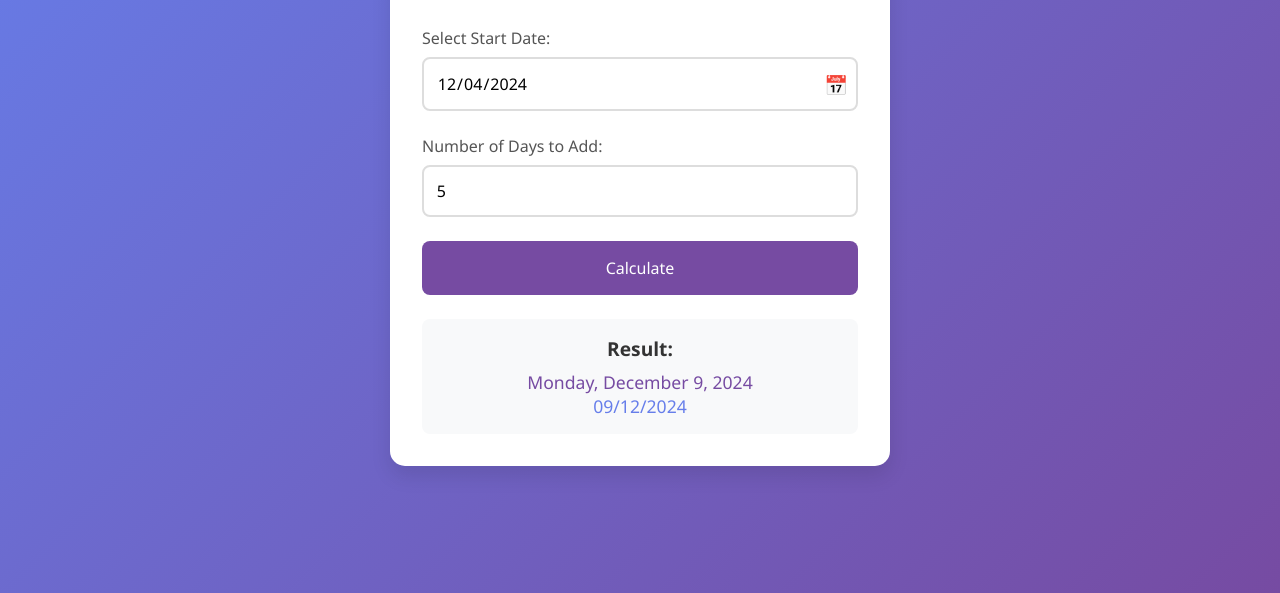
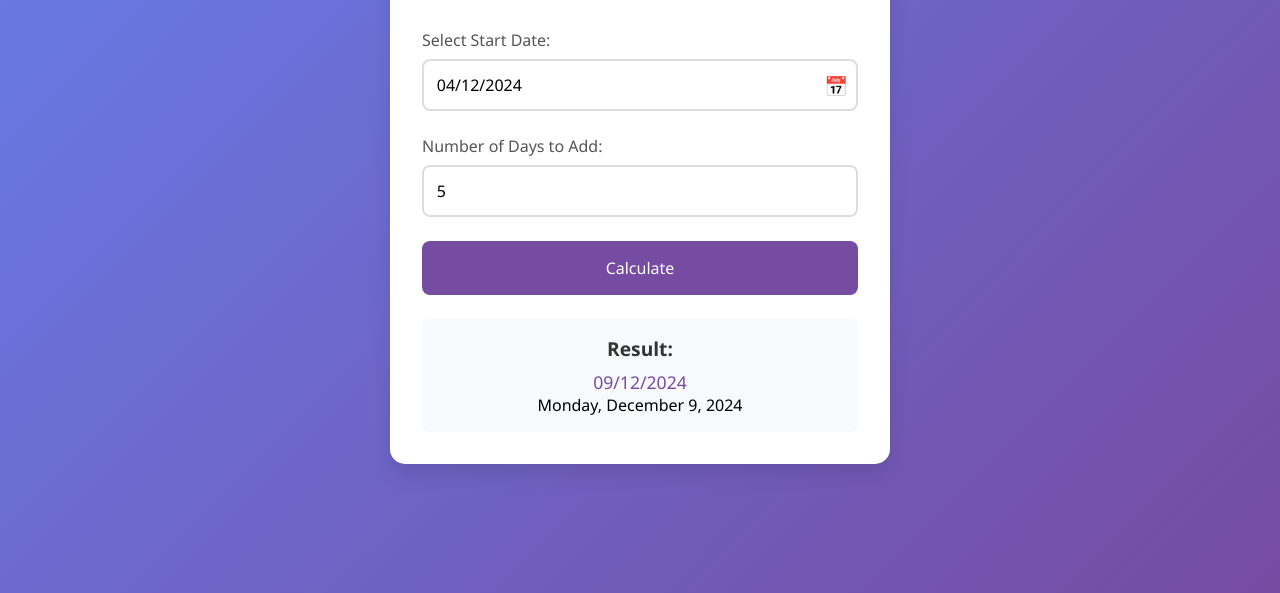
Before and after one commit to Mohamed780050/date-Calculator, a plain HTML site: page index.html in a window 1280 px wide. Both pictures are taken after typing "5" into the empty fields and a click on the button "Calculate". Shown: the part 207-800 px from the top of the page. Drawn offline with Linux system fonts and the light colour scheme.

Commit message:
formated the day

```diff
--- a/index.html
+++ b/index.html
@@ -16,7 +16,8 @@
             <div class="input-group">
                 <label for="start-date">Select Start Date:</label>
                 <div class="date-input-wrapper">
-                    <input type="date" id="start-date">
+                    <input type="date" id="start-date" style="opacity: 0; position: absolute;">
+                    <input type="text" id="date-display" readonly>
                     <span class="calendar-icon">📅</span>
                 </div>
             </div>
@@ -31,6 +32,7 @@
             <div class="result" id="result">
                 <h2>Result:</h2>
                 <p id="result-date"></p>
+                <p id="result-date-words" class="date-words"></p>
             </div>
         </div>
     </div>
--- a/script.js
+++ b/script.js
@@ -1,3 +1,11 @@
+// Format date to DD/MM/YYYY
+function formatDisplayDate(date) {
+    const day = String(date.getDate()).padStart(2, '0');
+    const month = String(date.getMonth() + 1).padStart(2, '0');
+    const year = date.getFullYear();
+    return `${day}/${month}/${year}`;
+}
+
 // Set today's date as default when page loads
 window.onload = function() {
     const today = new Date();
@@ -5,7 +13,11 @@ window.onload = function() {
     const month = String(today.getMonth() + 1).padStart(2, '0');
     const day = String(today.getDate()).padStart(2, '0');
     const formattedToday = `${year}-${month}-${day}`;
+
+    // Set the date input value (hidden)
     document.getElementById('start-date').value = formattedToday;
+    // Set the display input value
+    document.getElementById('date-display').value = formatDisplayDate(today);
 
     // Add event listener for Enter key on days input
     document.getElementById('days').addEventListener('keypress', function(event) {
@@ -13,6 +25,17 @@ window.onload = function() {
             event.preventDefault(); // Prevent form submission
             calculateDate();
         }
+    });
+
+    // Add event listener for date changes
+    document.getElementById('start-date').addEventListener('change', function() {
+        const selectedDate = new Date(this.value);
+        document.getElementById('date-display').value = formatDisplayDate(selectedDate);
+    });
+
+    // Add event listener to open calendar when clicking the display input
+    document.getElementById('date-display').addEventListener('click', function() {
+        document.getElementById('start-date').showPicker();
     });
 }
 
@@ -31,25 +54,19 @@ function calculateDate() {
     const resultDate = new Date(startDate);
     resultDate.setDate(resultDate.getDate() + daysToAdd);
 
-    // Format the result date in words
-    const optionsWords = {
+    // Format the date in numbers (DD/MM/YYYY)
+    const numericalDate = formatDisplayDate(resultDate);
+
+    // Format the date in words
+    const options = {
         weekday: 'long',
         year: 'numeric',
         month: 'long',
         day: 'numeric'
     };
+    const dateInWords = resultDate.toLocaleDateString('en-US', options);
 
-    // Format the date in numbers (DD/MM/YYYY)
-    const day = String(resultDate.getDate()).padStart(2, '0');
-    const month = String(resultDate.getMonth() + 1).padStart(2, '0');
-    const year = resultDate.getFullYear();
-    const numericalDate = `${day}/${month}/${year}`;
-
-    const formattedDate = resultDate.toLocaleDateString('en-US', optionsWords);
-
-    // Display result
-    document.getElementById('result-date').innerHTML = `
-        ${formattedDate}<br>
-        <span style="font-size: 1.1rem; color: #667eea">${numericalDate}</span>
-    `;
+    // Display results
+    document.getElementById('result-date').textContent = numericalDate;
+    document.getElementById('result-date-words').textContent = dateInWords;
 }
--- a/style.css
+++ b/style.css
@@ -81,6 +81,22 @@ input:focus {
     cursor: pointer;
 }
 
+.date-input-wrapper input[type="text"] {
+    width: 100%;
+    padding: 0.8rem;
+    padding-right: 40px;
+    border: 2px solid #ddd;
+    border-radius: 8px;
+    font-size: 1rem;
+    cursor: pointer;
+    transition: border-color 0.3s ease;
+}
+
+.date-input-wrapper input[type="text"]:focus {
+    outline: none;
+    border-color: #764ba2;
+}
+
 .calendar-icon {
     position: absolute;
     right: 10px;
```
